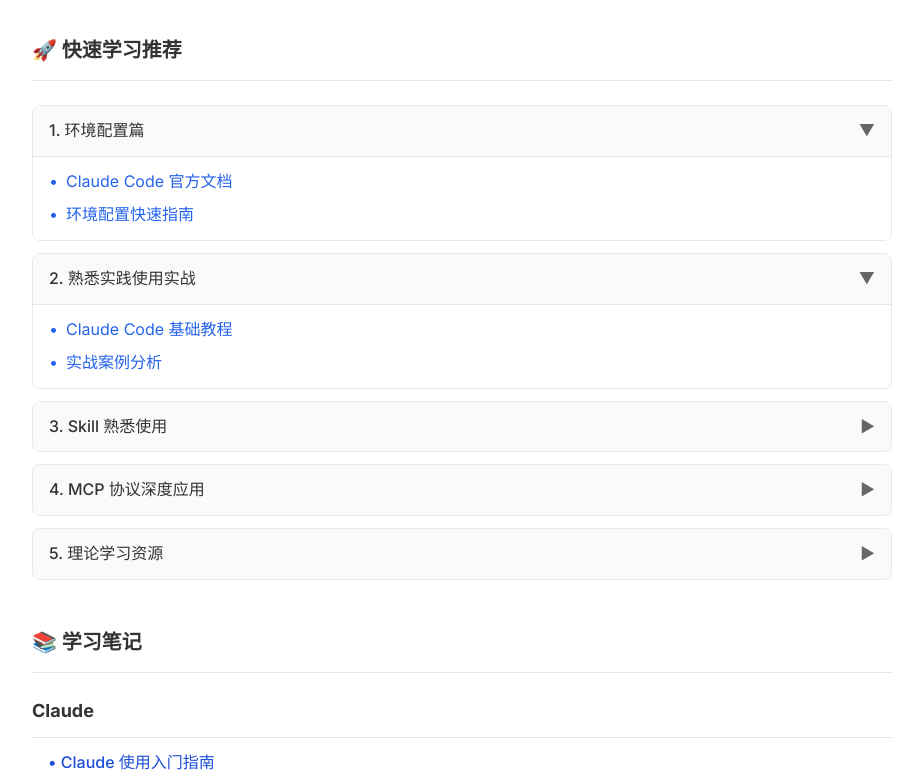
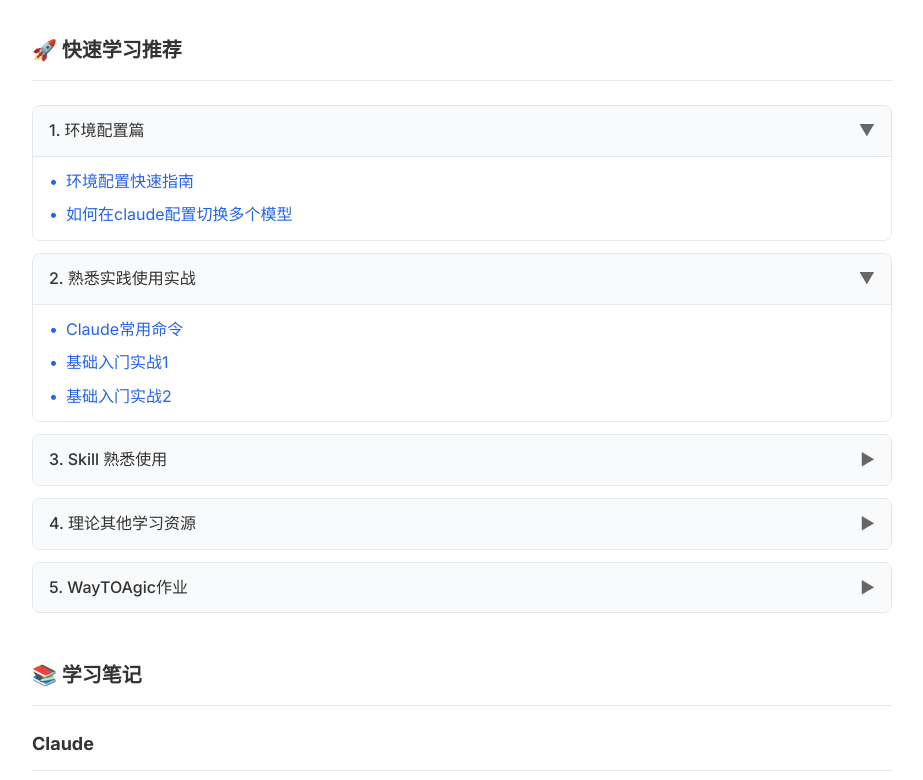
Before and after one commit to lmj0209/WayToAgicStudyHomepage, a Next.js app: page / in a window 1280 px wide. Shown: the part 642-1422 px from the top of the page, without its empty margins (324-1247 px from the left). Built offline with nearby package versions, Linux system fonts and the light colour scheme.

Commit message:
feat: 更新快速学习推荐链接 - 添加真实学习资源

```diff
--- a/components/QuickStart.tsx
+++ b/components/QuickStart.tsx
@@ -7,40 +7,48 @@
     id: 1,
     title: "环境配置篇",
     links: [
-      { title: "Claude Code 官方文档", url: "https://docs.anthropic.com" },
-      { title: "环境配置快速指南", url: "https://example.com/setup" },
+      { title: "环境配置快速指南", url: "https://vcnt4783we8d.feishu.cn/wiki/Clpbwts1GiuxgQkSdGKcuNO4ncb?from=from_copylink" },
+      { title: "如何在claude配置切换多个模型", url: "https://vcnt4783we8d.feishu.cn/wiki/Clpbwts1GiuxgQkSdGKcuNO4ncb?from=from_copylink" },
     ],
   },
   {
     id: 2,
     title: "熟悉实践使用实战",
     links: [
-      { title: "Claude Code 基础教程", url: "https://example.com/basics" },
-      { title: "实战案例分析", url: "https://example.com/cases" },
+      { title: "Claude常用命令", url: "https://vcnt4783we8d.feishu.cn/wiki/HfNqwUbPXiYFEUkrMAXcQMopnQb?from=from_copylink" },
+      { title: "基础入门实战1", url: "https://www.yuque.com/yuqueyonghuwzzvqh/itc0en/qhf6wo9w100dyu2q?singleDoc# 《2早读神器制作》" },
+      { title: "基础入门实战2", url: "https://www.yuque.com/yuqueyonghuwzzvqh/itc0en/tt9g9u2w9kkyukka?singleDoc# 《3.上课点名神器》" },
     ],
   },
   {
     id: 3,
     title: "Skill 熟悉使用",
     links: [
-      { title: "自定义 Skill 开发", url: "https://example.com/skills" },
-      { title: "Skill 最佳实践", url: "https://example.com/skill-best" },
+      { title: "skill理解|使用|实战|资源", url: "https://vcnt4783we8d.feishu.cn/wiki/E6txwnqXviGcnnkDqGacOT3gnvc?from=from_copylink" },
+      { title: "高级实战|开发使用skill", url: "https://vcnt4783we8d.feishu.cn/wiki/UOSXwQH9CiBax1k2wXec50eknke?from=from_copylink" },
     ],
   },
   {
     id: 4,
-    title: "MCP 协议深度应用",
+    title: "理论其他学习资源",
     links: [
-      { title: "MCP 协议介绍", url: "https://example.com/mcp-intro" },
-      { title: "MCP 服务器开发", url: "https://example.com/mcp-server" },
+      { title: "AI编程学习资源", url: "https://vcnt4783we8d.feishu.cn/wiki/Gqm0wlmsBivwx3kM8QEct02Xn9b?from=from_copylink" },
+      { title: "github和claude的配置使用", url: "https://vcnt4783we8d.feishu.cn/wiki/Kxwjw7GQpiin43k6og9cRyGsnjf?from=from_copylink" },
+      { title: "代码没达到预期要怎么提问", url: "https://vcnt4783we8d.feishu.cn/wiki/TopEwQjFWiclsKkrQC2cGi6pnqg?from=from_copylink" },
     ],
   },
   {
     id: 5,
-    title: "理论学习资源",
+    title: "WayTOAgic作业",
     links: [
-      { title: "大模型原理综述", url: "https://example.com/llm-theory" },
-      { title: "提示工程指南", url: "https://example.com/prompt-eng" },
+      { title: "第1次作业", url: "https://vcnt4783we8d.feishu.cn/wiki/WO9ywgxfiiwyLEkeEAWcjLxQnEb?from=from_copylink" },
+      { title: "第2次作业", url: "https://vcnt4783we8d.feishu.cn/wiki/QkfSwPTsqiquCIk34RDcTik0nbe?from=from_copylink" },
+      { title: "第3次作业", url: "https://vcnt4783we8d.feishu.cn/wiki/UOSXwQH9CiBax1k2wXec50eknke?from=from_copylink" },
+      { title: "第4次作业", url: "https://vcnt4783we8d.feishu.cn/wiki/E6txwnqXviGcnnkDqGacOT3gnvc?from=from_copylink" },
+      { title: "第5次作业", url: "https://vcnt4783we8d.feishu.cn/wiki/ILjlwn9LTiG0ESkjEKQcFPdxnyf?from=from_copylink" },
+      { title: "第6次作业", url: "https://vcnt4783we8d.feishu.cn/wiki/FUo5w61oziRSMjk1UmQcoMtYnne?from=from_copylink" },
+      { title: "第7次作业", url: "https://vcnt4783we8d.feishu.cn/wiki/EpZ0w3HTYiMzX1kLi05c5QEsnKw?from=from_copylink" },
+      { title: "第8次作业", url: "https://vcnt4783we8d.feishu.cn/wiki/Vti0wQGgHi4rPdklH3WccUTRnOh?from=from_copylink" },
     ],
   },
 ];
```
